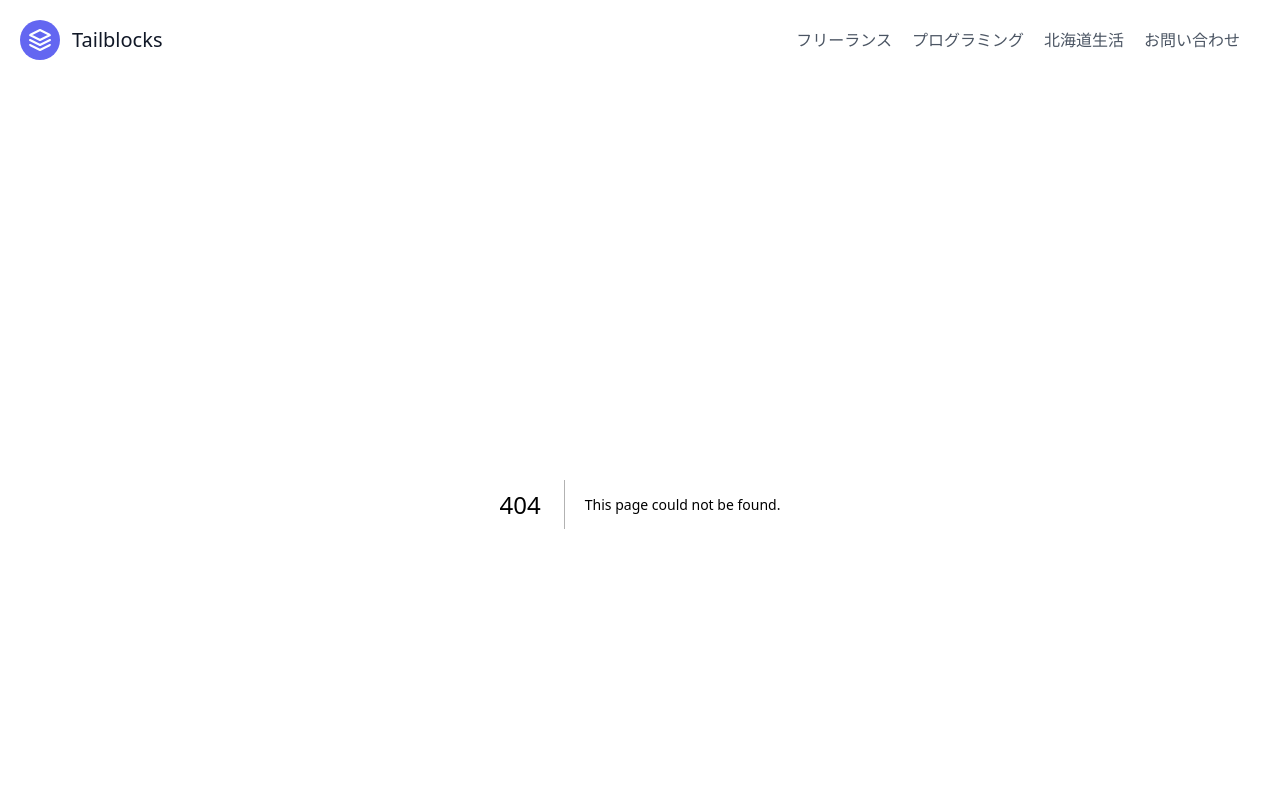
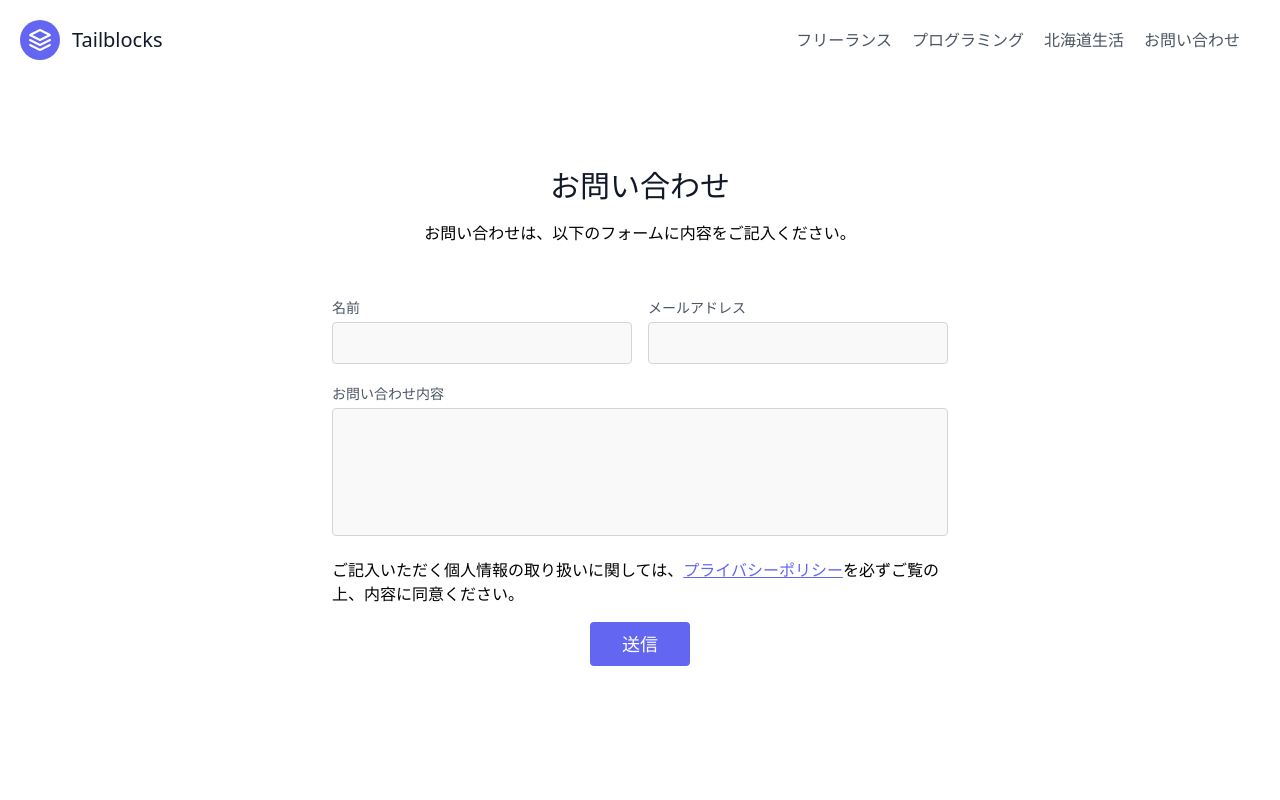
Before and after one commit to KeisukeShimamura/freelance-blog, a Next.js app: page /contact in a window 1280 px wide. Before the commit this address had no page. Shown: the top 800 px of the page. Built offline with nearby package versions, Linux system fonts and the light colour scheme.

Commit message:
お問い合わせフォームを新規作成

```diff
--- a/package.json
+++ b/package.json
@@ -12,6 +12,7 @@
     "@headlessui/react": "^1.7.7",
     "@heroicons/react": "^2.0.13",
     "@next/font": "13.1.1",
+    "@sendgrid/mail": "^7.7.0",
     "@tailwindcss/line-clamp": "^0.4.2",
     "@types/node": "18.11.18",
     "@types/react": "18.0.26",
@@ -25,6 +26,7 @@
     "next-seo": "^5.15.0",
     "react": "18.2.0",
     "react-dom": "18.2.0",
+    "react-hook-form": "^7.43.1",
     "rehype-parse": "^8.0.4",
     "rehype-react": "^7.1.2",
     "rehype-slug": "^5.1.0",
--- /dev/null
+++ b/pages/api/sendMail.ts
@@ -0,0 +1,25 @@
+import sgMail from '@sendgrid/mail'
+import { MailDataRequired } from '@sendgrid/mail'
+import { EmailData } from '@sendgrid/helpers/classes/email-address'
+import type { NextApiRequest, NextApiResponse } from 'next'
+
+export default async function handler(
+  req: NextApiRequest,
+  res: NextApiResponse<any>
+) {
+  sgMail.setApiKey(process.env.SEND_GRID_API_KEY as string)
+  const msg: MailDataRequired = {
+    to: process.env.MAIL_TO,
+    from: process.env.MAIL_FROM as EmailData,
+    subject: 'ブログより問い合わせがありました',
+    text: `お名前：${req.body.name}\nメールアドレス：${req.body.email}\n問い合わせ内容：\n${req.body.message}`,
+  }
+
+  try {
+    await sgMail.send(msg)
+    res.status(200).json(msg)
+  } catch (err) {
+    console.error(err)
+    res.status(500).json(err)
+  }
+}
--- /dev/null
+++ b/pages/contact.tsx
@@ -0,0 +1,145 @@
+import { NextSeo } from 'next-seo'
+import Link from 'next/link'
+import React from 'react'
+import { useForm } from 'react-hook-form'
+
+type FormState = {
+  name: string
+  email: string
+  message: string
+}
+
+const Contact = () => {
+  const {
+    register,
+    handleSubmit,
+    reset,
+    formState: { errors },
+  } = useForm<FormState>({
+    mode: 'onChange',
+    defaultValues: {
+      name: '',
+      email: '',
+      message: '',
+    },
+  })
+
+  const onSubmit = handleSubmit(async (data) => {
+    try {
+      const res = fetch('/api/sendMail', {
+        method: 'POST',
+        headers: {
+          Accept: 'application/json, text/plain, */*',
+          'Content-Type': 'application/json',
+        },
+        body: JSON.stringify(data),
+      })
+      reset()
+      alert('お問い合わせが送信されました。')
+    } catch (error) {
+      console.error('Fetch error : ', error)
+      alert(JSON.stringify(error))
+    }
+  })
+
+  return (
+    <>
+      <NextSeo
+        title="お問い合わせ"
+        description="当ブログのお問い合わせフォームです。"
+      />
+      <section className="py-16">
+        <div className="flex flex-col text-center w-full mb-12">
+          <h1 className="sm:text-3xl text-2xl font-medium title-font mb-4 text-gray-900">
+            お問い合わせ
+          </h1>
+          <p className="lg:w-2/3 mx-auto leading-relaxed text-base">
+            お問い合わせは、以下のフォームに内容をご記入ください。
+          </p>
+        </div>
+        <div className="lg:w-1/2 md:w-2/3 mx-auto">
+          <form onSubmit={onSubmit} className="flex flex-wrap -m-2">
+            <div className="p-2 w-1/2">
+              <div className="relative">
+                <label className="leading-7 text-sm text-gray-600">名前</label>
+                <input
+                  type="text"
+                  className="w-full bg-gray-100 bg-opacity-50 rounded border border-gray-300 focus:border-indigo-500 focus:bg-white focus:ring-2 focus:ring-indigo-200 text-base outline-none text-gray-700 py-1 px-3 leading-8 transition-colors duration-200 ease-in-out"
+                  {...register('name', { required: '必須項目です。' })}
+                />
+                {errors.name && (
+                  <span className="text-red-400 text-sm">
+                    {errors.name.message}
+                  </span>
+                )}
+              </div>
+            </div>
+            <div className="p-2 w-1/2">
+              <div className="relative">
+                <label className="leading-7 text-sm text-gray-600">
+                  メールアドレス
+                </label>
+                <input
+                  type="email"
+                  className="w-full bg-gray-100 bg-opacity-50 rounded border border-gray-300 focus:border-indigo-500 focus:bg-white focus:ring-2 focus:ring-indigo-200 text-base outline-none text-gray-700 py-1 px-3 leading-8 transition-colors duration-200 ease-in-out"
+                  {...register('email', {
+                    required: '必須項目です。',
+                    pattern: {
+                      value: /^[\w\-._]+@[\w\-._]+\.[A-Za-z]+/,
+                      message: 'メールアドレスを入力してください。',
+                    },
+                  })}
+                />
+                {errors.email && (
+                  <span className="text-red-400 text-sm">
+                    {errors.email.message}
+                  </span>
+                )}
+              </div>
+            </div>
+            <div className="p-2 w-full">
+              <div className="relative">
+                <label className="leading-7 text-sm text-gray-600">
+                  お問い合わせ内容
+                </label>
+                <textarea
+                  className="w-full bg-gray-100 bg-opacity-50 rounded border border-gray-300 focus:border-indigo-500 focus:bg-white focus:ring-2 focus:ring-indigo-200 h-32 text-base outline-none text-gray-700 py-1 px-3 resize-none leading-6 transition-colors duration-200 ease-in-out"
+                  {...register('message', {
+                    required: '必須項目です。',
+                    maxLength: {
+                      value: 1000,
+                      message: '1000文字以内で入力してください。',
+                    },
+                  })}
+                />
+                {errors.message && (
+                  <span className="text-red-400 text-sm">
+                    {errors.message.message}
+                  </span>
+                )}
+              </div>
+            </div>
+            <div className="p-2 w-full">
+              <p className="pb-4">
+                ご記入いただく個人情報の取り扱いに関しては、
+                <Link
+                  href={`/privacy`}
+                  className="text-indigo-500 underline"
+                  target={'_blank'}
+                >
+                  プライバシーポリシー
+                </Link>
+                を必ずご覧の上、内容に同意ください。
+              </p>
+              <button className="flex mx-auto text-white bg-indigo-500 border-0 py-2 px-8 focus:outline-none hover:bg-indigo-600 rounded text-lg">
+                送信
+              </button>
+            </div>
+          </form>
+        </div>
+      </section>
+    </>
+  )
+}
+
+export default Contact
--- a/pages/privacy.tsx
+++ b/pages/privacy.tsx
@@ -8,6 +8,7 @@ const Privacy = () => {
         title="プライバシーポリシー"
         description="当ブログのプライバシーポリシーについて記載しているページです。"
       />
+      <section className="py-16">
         <h1 className="text-center text-2xl mb-4">プライバシーポリシー</h1>
         <p>
           北海道フリーランス生活（以下「当ブログ」）のプライバシーポリシー・免責事項を次の通り記載します。
@@ -93,6 +94,7 @@ const Privacy = () => {
           <li>本人の同意が得られた場合</li>
           <li>法令により開示が求められた場合</li>
         </ul>
+      </section>
     </>
   )
 }
```
Also changed, not shown: 1 other file (tests, documents, lock files or other folders). Lines whose indentation alone changed are shown as unchanged.
